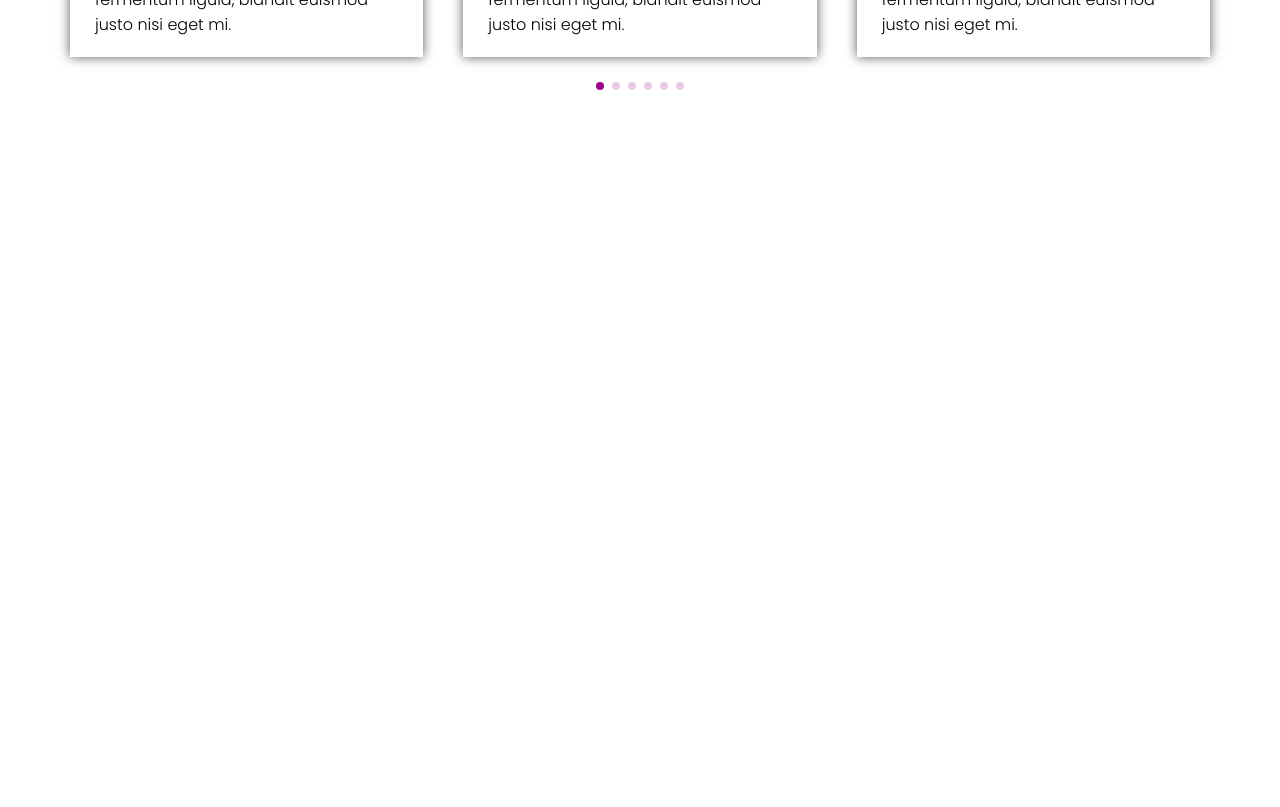
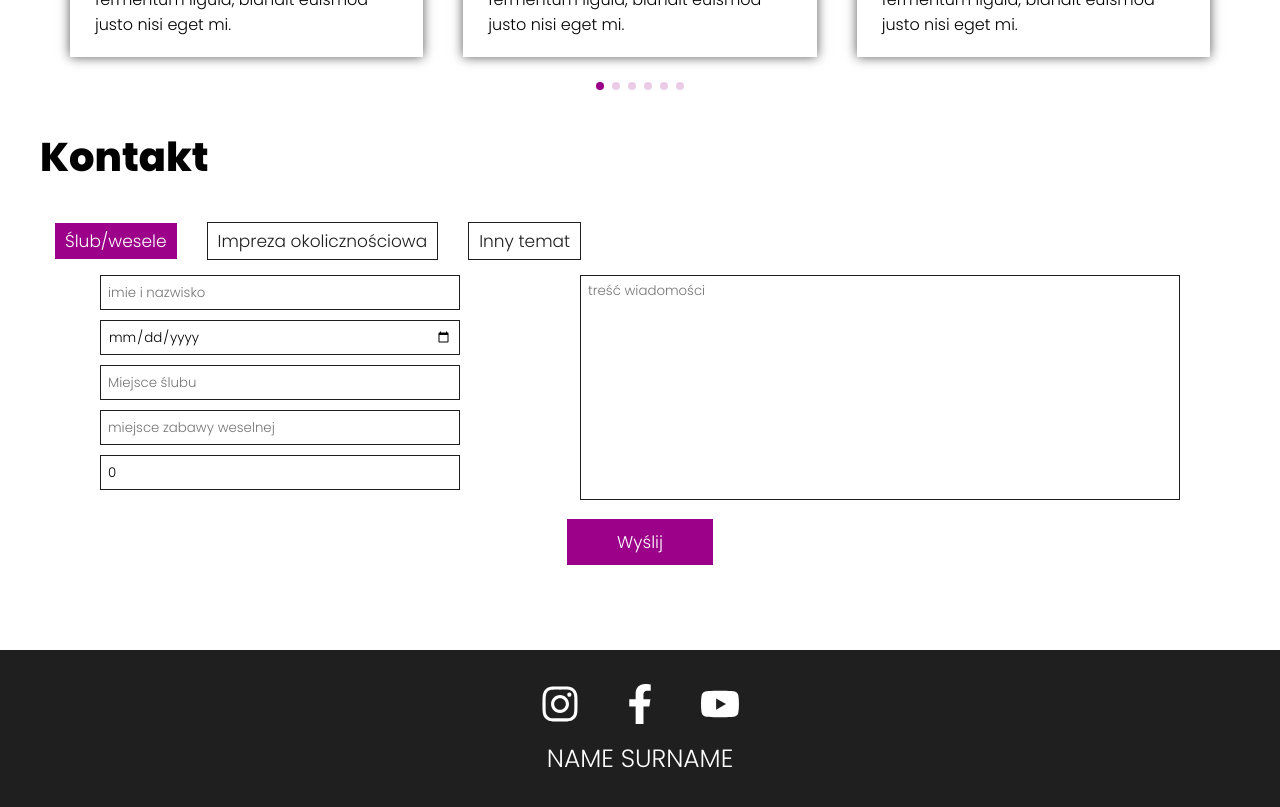
Before and after one commit to DawidDev/camerman, a React (Create React App) app: page / in a window 1280 px wide. Shown: the part 3640-4447 px from the top of the page. Before the commit the page ends 3767 px from the top, so only its background shows below. Built offline with nearby package versions, Linux system fonts and the light colour scheme.

Commit message:
Update package.json and small changes in project

```diff
--- a/package.json
+++ b/package.json
@@ -1,4 +1,5 @@
 {
+  "homepage": "https://dawiddev.github.io/cameraman/",
   "name": "cameraman",
   "version": "0.1.0",
   "private": true,
@@ -9,15 +10,20 @@
     "@testing-library/jest-dom": "^5.12.0",
     "@testing-library/react": "^11.2.7",
     "@testing-library/user-event": "^12.8.3",
+    "gh-pages": "^3.2.0",
     "react": "^17.0.2",
     "react-dom": "^17.0.2",
     "react-icons": "^4.2.0",
     "react-router-dom": "^5.2.0",
     "react-scripts": "4.0.3",
+    "sass": "^1.34.1",
     "styled-components": "^5.3.0",
+    "swiper": "^6.7.0",
     "web-vitals": "^1.1.2"
   },
   "scripts": {
+    "predeploy": "npm run build",
+    "deploy": "gh-pages -d build",
     "start": "react-scripts start",
     "build": "react-scripts build",
     "test": "react-scripts test",
--- a/src/components/HomePage/Reference.js
+++ b/src/components/HomePage/Reference.js
@@ -107,6 +107,9 @@ const Reference = () => {
         <h3>Referencje</h3>
         <Swiper
             breakpoints={{
+                250: {
+                    slidesPerView: 1
+                },
                 480: {
                     slidesPerView: 1
                 },
--- a/src/layouts/App.js
+++ b/src/layouts/App.js
@@ -15,6 +15,7 @@ const App = () => {
        <Navigation />
        <Content/>
      </Router>
+     <Footer />
     </>
    );
 }
--- a/src/layouts/Footer.js
+++ b/src/layouts/Footer.js
@@ -1,8 +1,42 @@
+import React from 'react';
+import styled from 'styled-components';
+
+import { FaFacebookF, FaInstagram, FaYoutube  } from 'react-icons/fa';
+
+const MainContainer = styled.div`
+    width: 100%;
+    background-color: #1F1F1F;
+    color: #fff;
+    display: flex;
+    justify-content: center;
+    flex-wrap: wrap;
+    padding: 30px;
+
+    .social-footer {
+        width: 100%;
+        text-align: center;
+
+        i {
+            font-size: 40px;
+            margin: 0 20px;
+        }
+    }
+
+    p {
+        font-size: 25px;
+    }
+`
+
 const Footer = () => {
     return (
-        <>
-        Stopka
-        </>
+        <MainContainer>
+            <div className="social-footer">
+                <i><FaInstagram /></i>
+                <i><FaFacebookF /></i>
+                <i><FaYoutube /></i>
+            </div>
+            <p>NAME SURNAME</p>
+        </MainContainer>
      );
 }
 
--- a/src/pages/Home.js
+++ b/src/pages/Home.js
@@ -6,6 +6,7 @@ import Incentive from '../components/Incentive'
 import HowWorking from '../components/HomePage/HowWorking'
 import Portfolio from '../components/HomePage/Portfolio'
 import Reference from '../components/HomePage/Reference'
+import Contact from '../components/HomePage/Contact'
 
 const Home = () => {
     return (
@@ -17,6 +18,7 @@ const Home = () => {
             <Portfolio />
             <Incentive type="offer"/>
             <Reference />
+            <Contact />
         </>
      );
 }
--- a/src/pages/Offer.js
+++ b/src/pages/Offer.js
@@ -1,6 +1,6 @@
 import React from 'react';
 
-import Jumbutron from '../components/HomePage/Jumbutron'
+import Jumbutron from '../components/Jumbutron'
 
 const Offer = ({type}) => {
     return (
```
Also changed, not shown: 2 other files (tests, documents, lock files or other folders).
